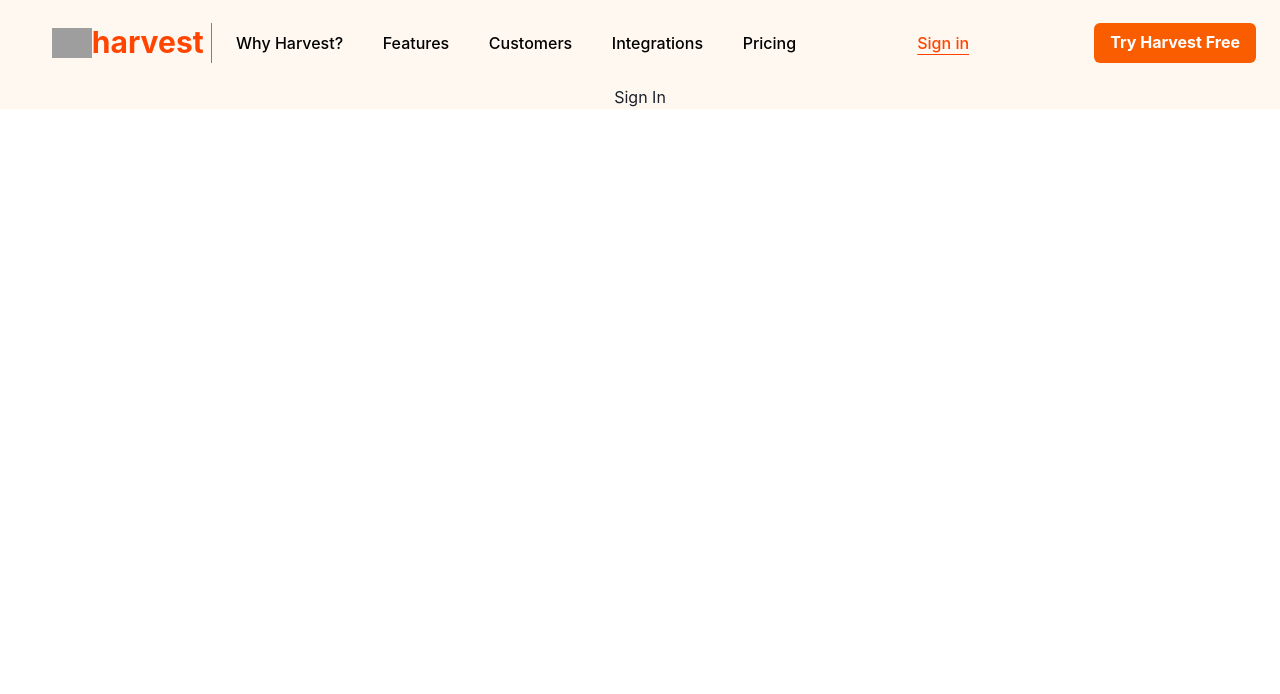
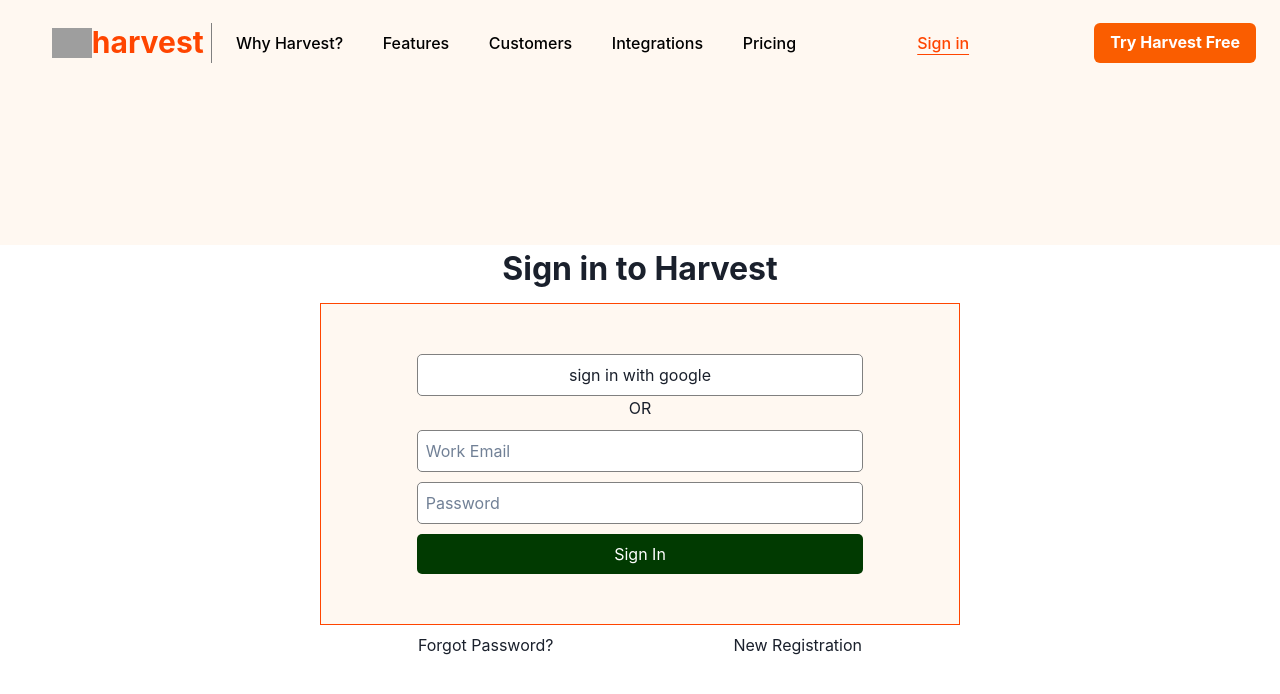
Before and after one commit to Sagarsandbhor17/getharvest.com-clone, a React (Create React App) app: page /signin in a window 1280 px wide. Shown: the top 694 px of the page. Built offline with nearby package versions, Linux system fonts and the light colour scheme; grey boxes are pictures that could not be loaded.

Commit message:
login UI added

```diff
--- /dev/null
+++ b/src/Pages/LoginSignup.jsx
@@ -0,0 +1,24 @@
+import React from 'react'
+import "../styles/LoginSignup.css"
+const LoginSignup = () => {
+  return (
+    <div className='Login_main_container'>
+        <h1>Sign in to Harvest</h1>
+       <div className='input_div'>
+             <div className='google_div'>sign in with google</div>
+             <p>OR</p>
+             <div className='login_div'>
+                <input placeholder='Work Email' type="email" /> <br />
+                <input placeholder='Password' type="password" /> <br />
+                <button>Sign In</button>
+             </div>
+       </div>
+       <div className='registration_div'>
+                <p>Forgot Password?</p>
+                <p>New Registration</p>
+             </div>
+    </div>
+  )
+}
+
+export default LoginSignup
--- a/src/components/Allroute.jsx
+++ b/src/components/Allroute.jsx
@@ -1,6 +1,7 @@
 import {Routes,Route} from "react-router-dom"
 import Home from "../Pages/Home"
 import Integration from "../Pages/Integration"
+import LoginSignup from "../Pages/LoginSignup"
 export const Allroute =()=>{
 return<div>
 <Routes>
@@ -10,7 +11,7 @@
 <Route path="/Customers" element={<h1>Customers</h1>}/>
 <Route path="/Integrations" element={<Integration />}/>
 <Route path="/Pricing" element={<h1>Pricing</h1>}/>
-<Route path="/signin" element={<h1>Sign In</h1>}/>
+<Route path="/signin" element={<LoginSignup/>}/>
 <Route path="/signup" element={<h1>Sign Up</h1>}/>
 
 </Routes>
--- /dev/null
+++ b/src/styles/LoginSignup.css
@@ -0,0 +1,54 @@
+
+.Login_main_container{
+    background-color: white;
+    margin-top: 10rem;
+}
+.Login_main_container h1{
+  font-size: 2rem;
+  font-weight: bold;
+}
+.login_div input{
+    border: 0.5px solid grey;
+    margin-top: 10px;
+    width: 70%;
+    border-radius: 5px;
+    padding: 0.5rem;
+ }
+ .login_div button{
+    margin-top: 10px;
+    width: 70%;
+    border-radius: 5px;
+    padding: 0.5rem;
+    background-color: rgb(1, 58, 1);
+    color: white;
+ }
+ .google_div{
+    border: 0.5px solid grey;
+    margin-top: 10px;
+    width: 70%;
+    border-radius: 5px;
+    padding: 0.5rem;
+    margin: auto;
+    background-color: white;
+ }
+ .input_div{
+    margin: auto;
+    width: 50%;
+    border: 0.5px solid orangered;
+    padding: 50px 0px;
+    background-color:#fff8f1;
+    margin-top: 10px;
+ }
+ .registration_div{
+    display: flex;
+    justify-content: space-around;
+    align-items: center;
+    margin-top: 10px;
+    width: 50%;
+    padding: 0.5rem;
+    margin: auto;
+ }
+ .registration_div p:hover{
+    text-decoration: underline;
+    cursor: pointer;
+ }
```
